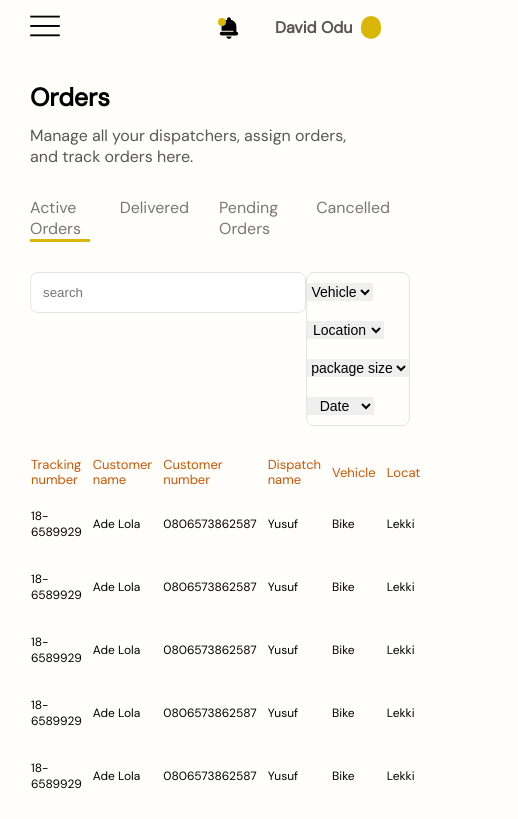
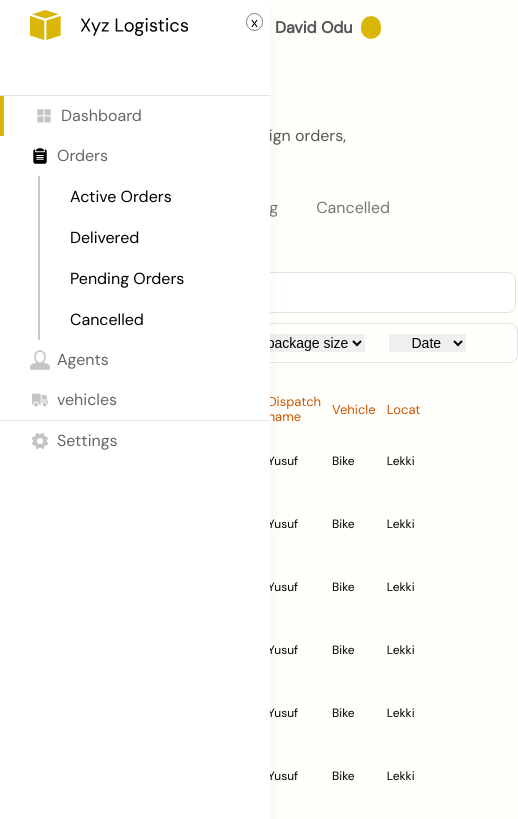
Before and after one commit to dunnisleek/FE-Dashboard, a plain HTML site: page index.html in a window 390 px wide. Both pictures are taken after a click on the picture 45 px from the left and 25 px from the top of the page. Shown: the top 819 px of the page, 518 px wide, since content can reach past the window. Drawn offline with Linux system fonts and the light colour scheme.

Commit message:
initial.commit
new update to mobile menu

```diff
--- a/index.html
+++ b/index.html
@@ -12,6 +12,7 @@
     <section id="menu">
       <div class="logo">
         <img src="images/Group 996.svg" />
+        <p class="close"> x </p>
       </div>
       <!-- nav link -->
       <div class="items">
@@ -42,10 +43,14 @@
 
     <section id="interface">
       <div class="navigation">
+
         <div>
             <!-- hamburger menu -->
             <img class="menu-btn" src="images/hamburger.png" width="30px">
+
+
         </div>
+
         <div class="profile">
           <img src="images/bells.svg" />
           <h4>David Odu <span></span></h4>
@@ -480,13 +485,23 @@
 
 </section>
 <script>
-    const menuB = document.getElementById("#menu");
+    //  const menuB = document.getElementById("menu"); or
+    const menuB = document.querySelector("#menu");
     const hamburger = document.querySelector(".menu-btn");
+    const closeButton = document.querySelector(".close")
 
     hamburger.addEventListener("click",() =>{
         menuB.style.display = "block";
 
+
     });
+
+    closeButton.addEventListener('click', ()=>{
+        menuB.style.display="none";
+    })
+    // menuB.addEventListener('click', ()=>{
+    //     menuB.style.display="none"
+    // })
 
 </script>
   </body>
--- a/style.css
+++ b/style.css
@@ -14,7 +14,9 @@ body{
     position: relative;
     display: flex;
 }
-
+.close {
+   display: none;
+}
 #menu{
     background:#ffffff;
     width:300px;
@@ -39,11 +41,22 @@ body{
 }
 
 #menu .items li{
-
+   display: flex;
+   align-items: center;
     list-style: none;
     padding: 10px 30px;
     transition: 0.3s ease;
+
 }
+#menu .items li:nth-child(3),
+#menu .items li:nth-child(4),
+#menu .items li:nth-child(5),
+#menu .items li:nth-child(6){
+   border-left: 2px solid #C8C8C8;
+   position: relative;
+   margin-left: 38px;
+}
+
 #menu .sub  {
     margin-left: 29px;
 }
@@ -58,7 +71,7 @@ body{
 
 #menu .items li a{
     text-decoration: none;
-    margin-top: -10px;
+
     margin-left: 7px;
     line-height: 20px;
     font-size: var(--fsp);
@@ -226,7 +239,14 @@ color:red;
     margin-right: 20px;
  }
 
+
+
+ /*  */
+
  @media (max-width:769px) {
+   /* body{
+      background: red;
+   } */
     .menu-btn{
         display: initial;
     }
@@ -235,10 +255,27 @@ color:red;
 
         width:270px;
         position:fixed;
-        left:-270px;
+        z-index:1;
         display: none;
 
     }
+    .close {
+      display: block;
+        cursor:pointer;
+        z-index: 3;
+        margin-left: 246px;
+        margin-top: 13px;
+        top:0;
+        border: 1px solid grey;
+        position:absolute;
+        border-radius: 80px;
+        line-height: 14px;
+        font-size: 14px;
+        text-align: center;
+        padding: 1px 4px 1px 4px;
+
+    }
+
     #interface{
         width:100%;
         margin-left: 0px;
@@ -260,11 +297,20 @@ color:red;
       }
 
       #search-form .search input[type=text] {
-        width:250px;
+        width:450px;
+        margin-bottom: 10px;
+
       }
+      #search-form {
+         display: block;
+         /* padding: 10px 10px; */
+         align-items: center;
+         /* justify-content: space-between; */
+      }
+      form{
+       width:473px;
 
-      form{
-       width:360px;
+       text-align: left;
 
      }
      thead td{
@@ -282,10 +328,49 @@ color:red;
      #Location,
      #package-size,
      #Date{
-       margin: 10px 0px;
-       padding-left: 0px;
+       /* margin: 10px 0px;
+       padding-left: 0px; */
        font-size: 14px;
 
      }
 
  }
+ @media (max-width:912px) {
+
+   #search-form {
+      display: block;
+      align-items: center;
+
+   }
+   #search-form .search input[type=text] {
+      width:460px;
+      margin-bottom: 10px;
+
+    }
+    form{
+      width:486px;
+
+      text-align: left;
+
+    }
+    /* .close {
+      display: block;
+        cursor:pointer;
+        z-index: 3;
+        margin-left: 256px;
+
+        margin-top: 13px;
+        top:0;
+        border: 1px solid grey;
+        position:absolute;
+        border-radius: 80px;
+        line-height: 14px;
+        font-size: 14px;
+        text-align: center;
+        padding: 1px 4px 1px 4px;
+
+    } */
+ }
+ @media (max-width:477px){
+
+ }
```
Also changed, not shown: 1 other file.
